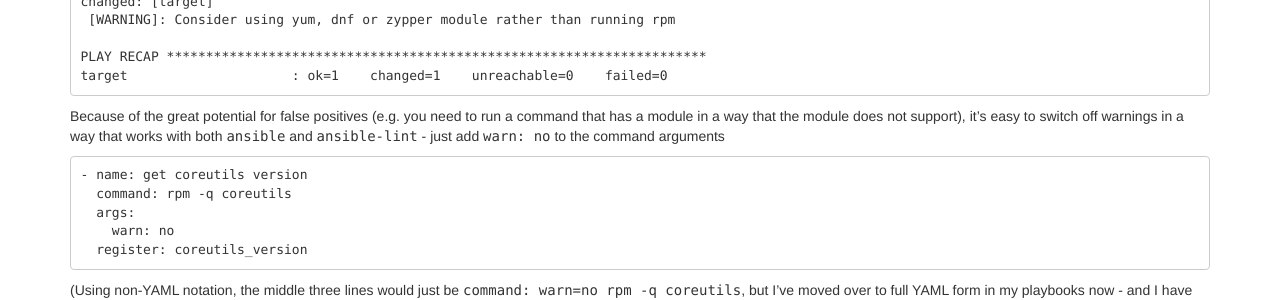
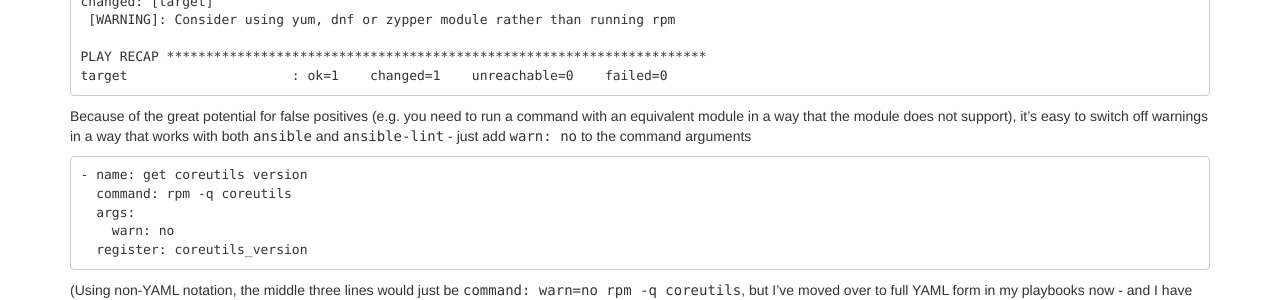
Before and after one commit to willthames/willthames.github.io, a Jekyll site: the page built from _posts/2016-09-21-using-command-and-shell-in-ansible.markdown, in a window 1280 px wide. Shown: the part 762-1062 px from the top of the page. Built offline with Jekyll 4.4.1, drawn with Linux system fonts in a browser that asks for light colours.

Commit message:
Improve wording around command warnings

````diff
--- a/_posts/2016-09-21-using-command-and-shell-in-ansible.markdown
+++ b/_posts/2016-09-21-using-command-and-shell-in-ansible.markdown
@@ -50,7 +50,7 @@ target                     : ok=1    changed=1    unreachable=0    failed=0
 ```
 
 Because of the great potential for false positives (e.g. you
-need to run a command that has a module in a way that the module
+need to run a command with an equivalent module in a way that the module
 does not support), it's easy to switch off warnings in a way
 that works with both `ansible` and `ansible-lint` - just add
 `warn: no` to the command arguments
````
